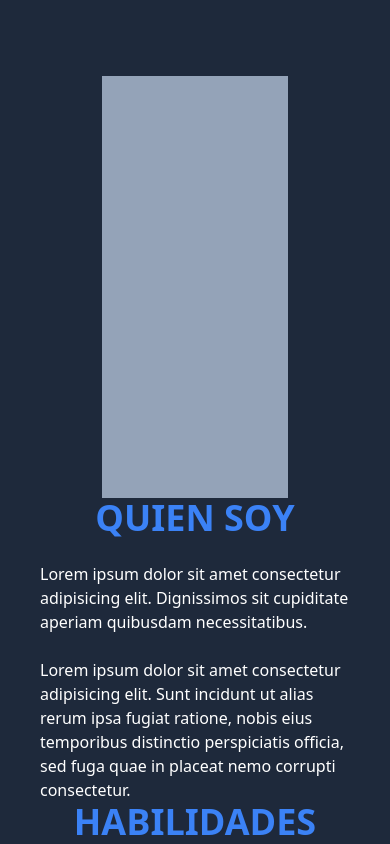
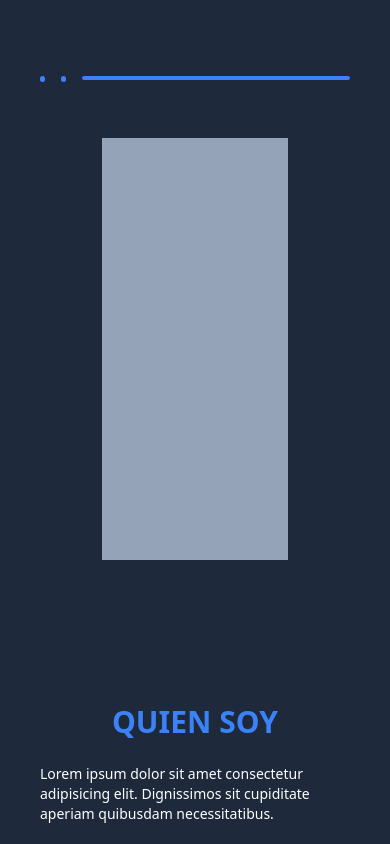
Before and after one commit to wilbernp/my-portfolio, a React (Vite) app: page / in a window 390 px wide. Shown: the part 780-1624 px from the top of the page. Built offline with nearby package versions, Linux system fonts and the light colour scheme.

Commit message:
add responsive to about

```diff
--- a/src/sections/About/About.tsx
+++ b/src/sections/About/About.tsx
@@ -2,13 +2,26 @@
 export default function About() {
     return (
         <section>
-            <div className='w-[60%] h-[50vh] bg-slate-400 mx-auto'>
+            {/* separador */}
+            <div className="flex gap-4 mb-14 sm:mt-6">
+                <div className="w-1.5 h-1.5 rounded-full bg-blue-500 sm:w-2 sm:h-2" />
+                <div className="w-1.5 h-1.5 rounded-full bg-blue-500 sm:w-2 sm:h-2" />
+                <div className="w-full h-1 rounded-full bg-blue-500 sm:h-1.5" />
             </div>
-            <article>
-                <h2 className='text-center text-blue-500 text-4xl font-bold '>QUIEN SOY</h2>
-                <p className='text-white my-6'>Lorem ipsum dolor sit amet consectetur adipisicing elit. Dignissimos sit cupiditate aperiam quibusdam necessitatibus.</p>
-                <p className='text-white'>Lorem ipsum dolor sit amet consectetur adipisicing elit. Sunt incidunt ut alias rerum ipsa fugiat ratione, nobis eius temporibus distinctio perspiciatis officia, sed fuga quae in placeat nemo corrupti consectetur.</p>
-            </article>
+            {/* contenedor */}
+            <div className="flex flex-col gap-36 lg:flex-row-reverse">
+                {/* ilustracion */}
+                <div className='w-[60%] h-[50vh] bg-slate-400 mx-auto'></div>
+                {/* articulo */}
+                <article className="text-sm sm:text-base">
+                    {/* titulo */}
+                    <h2 className='text-center text-blue-500 text-3xl font-bold sm:text-4xl'>QUIEN SOY</h2>
+                    {/* parrafo 1 */}
+                    <p className='text-white my-6'>Lorem ipsum dolor sit amet consectetur adipisicing elit. Dignissimos sit cupiditate aperiam quibusdam necessitatibus.</p>
+                    {/* parrafo 2 */}
+                    <p className='text-white'>Lorem ipsum dolor sit amet consectetur adipisicing elit. Sunt incidunt ut alias rerum ipsa fugiat ratione, nobis eius temporibus distinctio perspiciatis officia, sed fuga quae in placeat nemo corrupti consectetur.</p>
+                </article>
+            </div>
         </section>
     )
 }
--- a/src/sections/Banner/Banner.tsx
+++ b/src/sections/Banner/Banner.tsx
@@ -33,7 +33,7 @@ export default function Banner() {
         <h1 className='text-white text-2xl font-bold sm:text-3xl md:text-4xl lg:mb-3'>WILBER NARVAEZ</h1>
         {/* perfil */}
         <h3 className='text-blue-500 text-xl lg:mb-5'>Lorem, ipsum.</h3>
-        {/* paragraph */}
+        {/* parrafo */}
         <p className='text-white text-sm sm:text-base mb-4 sm:text-start lg:leading-6 lg:mb-8'>
           Lorem, ipsum dolor sit amet consectetur adipisicing elit. Ex illo fugit commodi distinctio, vero soluta nam quod pariatur minus ducimus nihil aliquid possimus iusto architecto vitae suscipit.
         </p>
```
